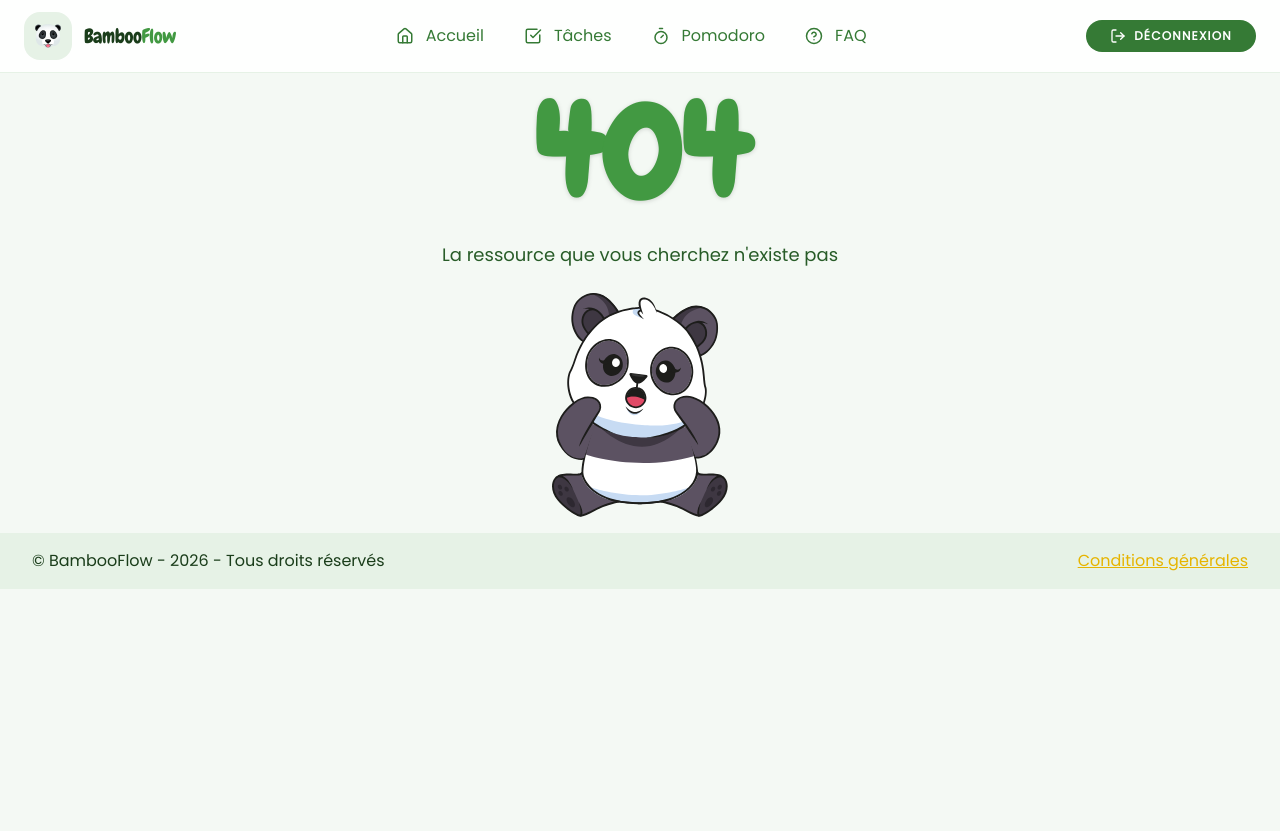
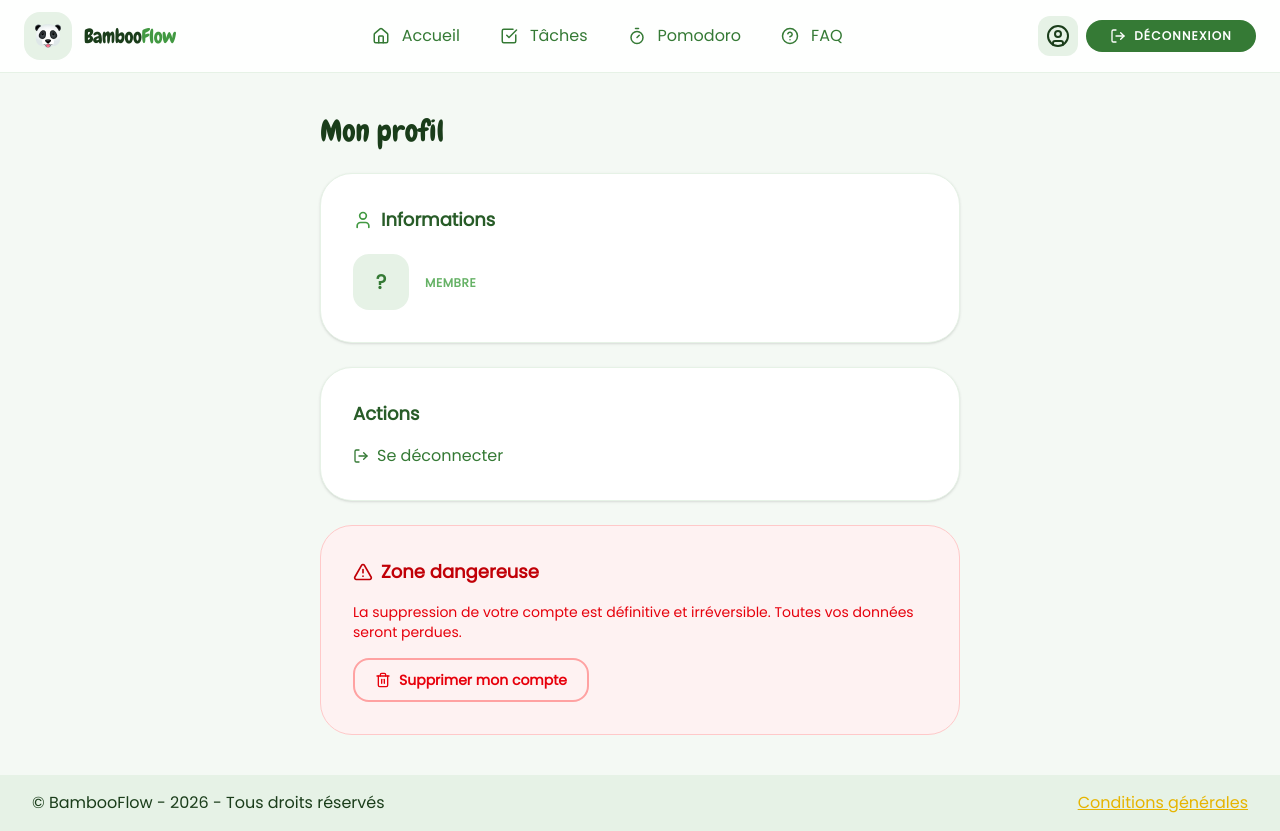
Before and after one commit to nabila-tamajnit/BambooFlow_frontend, a React (Vite) app: page /profile in a window 1280 px wide. Before the commit this address had no page. Before the commit the page ends 800 px from the top, so only its background shows below. Built offline with nearby package versions, Linux system fonts and the light colour scheme; sample sign-in values are in the browser's storage.

Commit message:
add a profile page to delete the account

```diff
--- a/src/layout/components/Header.jsx
+++ b/src/layout/components/Header.jsx
@@ -1,15 +1,14 @@
 import { useState } from 'react';
 import { useAtomValue } from 'jotai';
-import { NavLink } from "react-router"; // Utilise ton import actuel
+import { NavLink } from "react-router";
 import { isConnectAtom } from '../../atoms/auth.atom';
 import { BtnLogout } from '../../features/auth/components/BtnLogout';
-import { Menu, X, Home, CheckSquare, Timer, HelpCircle, LogIn, UserPlus } from "lucide-react";
+import { Menu, X, Home, CheckSquare, Timer, HelpCircle, LogIn, UserPlus, UserCircle } from "lucide-react";
 
 export const Header = () => {
     const [isOpen, setIsOpen] = useState(false);
     const isConnect = useAtomValue(isConnectAtom);
 
-    // Style commun pour les liens de navigation (desktop & mobile)
     const navLinkClass = ({ isActive }) =>
         `flex items-center gap-3 px-4 py-2 rounded-xl transition-all duration-200 font-medium ${
             isActive
@@ -53,7 +52,19 @@ export const Header = () => {
                             </NavLink>
                         </div>
                     ) : (
-                        <BtnLogout />
+                        <div className="flex items-center gap-2">
+                            {/* Lien vers le profil */}
+                            <NavLink
+                                to="/profile"
+                                className={({ isActive }) =>
+                                    `p-2 rounded-xl transition-all ${isActive ? 'bg-main-100 text-main-800' : 'text-main-500 hover:bg-main-50 hover:text-main-700'}`
+                                }
+                                aria-label="Mon profil"
+                            >
+                                <UserCircle size={24} />
+                            </NavLink>
+                            <BtnLogout />
+                        </div>
                     )}
                 </div>
 
@@ -63,7 +74,7 @@ export const Header = () => {
                 </button>
             </div>
 
-            {/* Menu Mobile Overlay */}
+            {/* Menu Mobile */}
             {isOpen && (
                 <div className="lg:hidden absolute top-full left-0 w-full bg-white border-b border-main-100 p-6 flex flex-col gap-2 shadow-2xl animate-in fade-in slide-in-from-top-4 duration-300">
                     <NavLink to="/" onClick={() => setIsOpen(false)} className={navLinkClass}><Home size={18}/> Accueil</NavLink>
@@ -81,7 +92,12 @@ export const Header = () => {
                             </NavLink>
                         </div>
                     ) : (
-                        <BtnLogout />
+                        <div className="flex flex-col gap-3">
+                            <NavLink to="/profile" onClick={() => setIsOpen(false)} className={navLinkClass}>
+                                <UserCircle size={18}/> Mon profil
+                            </NavLink>
+                            <BtnLogout />
+                        </div>
                     )}
                 </div>
             )}
--- /dev/null
+++ b/src/layout/pages/Profile.jsx
@@ -0,0 +1,147 @@
+import { useAtomValue, useSetAtom } from 'jotai';
+import { tokenAtom, roleAtom } from '../../atoms/auth.atom';
+import { jwtDecode } from 'jwt-decode';
+import { useState } from 'react';
+import { useNavigate } from 'react-router';
+import { User, ShieldCheck, AlertTriangle, Trash2, LogOut } from 'lucide-react';
+import authService from '../../services/auth.service';
+
+export const Profile = () => {
+    const token = useAtomValue(tokenAtom);
+    const role = useAtomValue(roleAtom);
+    const setToken = useSetAtom(tokenAtom);
+    const navigate = useNavigate();
+
+    const [showDeleteConfirm, setShowDeleteConfirm] = useState(false);
+    const [isDeleting, setIsDeleting] = useState(false);
+    const [deleteError, setDeleteError] = useState(null);
+
+    const decoded = token ? jwtDecode(token) : null;
+    const userId = decoded?.id;
+
+    const handleLogout = () => {
+        localStorage.removeItem('bamboo_token');
+        setToken(null);
+        navigate('/');
+    };
+
+    const handleDeleteAccount = async () => {
+        if (!userId) return;
+        setIsDeleting(true);
+        setDeleteError(null);
+        try {
+            await authService.deleteAccount(userId);
+            setToken(null);
+            navigate('/');
+        } catch (err) {
+            console.error(err);
+            setDeleteError('Impossible de supprimer le compte. Réessayez.');
+            setIsDeleting(false);
+        }
+    };
+
+    return (
+        <main className="max-w-2xl mx-auto px-4 py-10 space-y-6">
+
+            <h1 className="text-3xl font-chewy text-main-800">Mon profil</h1>
+
+            {/* ── Infos compte ──────────────────────────────────────────── */}
+            <section className="bg-white rounded-[2rem] border border-main-100 shadow-sm p-8 space-y-5">
+                <h2 className="text-lg font-bold text-main-700 flex items-center gap-2">
+                    <User size={20} className="text-main-500" />
+                    Informations
+                </h2>
+
+                <div className="flex items-center gap-4">
+                    <div className="w-14 h-14 rounded-2xl bg-main-100 text-main-600 flex items-center justify-center text-xl font-bold">
+                        {decoded ? `${decoded.firstname?.[0] ?? '?'}` : '?'}
+                    </div>
+                    <div>
+                        <p className="font-bold text-main-800 text-lg">
+                            {decoded?.firstname} {decoded?.lastname}
+                        </p>
+                        <span className={`text-xs font-bold uppercase tracking-wider flex items-center gap-1 mt-0.5
+                            ${role === 'Admin' ? 'text-secondary-500' : 'text-main-400'}`}>
+                            {role === 'Admin' && <ShieldCheck size={12} />}
+                            {role === 'Admin' ? 'Administrateur' : 'Membre'}
+                        </span>
+                    </div>
+                </div>
+            </section>
+
+            {/* ── Actions ───────────────────────────────────────────────── */}
+            <section className="bg-white rounded-[2rem] border border-main-100 shadow-sm p-8 space-y-4">
+                <h2 className="text-lg font-bold text-main-700">Actions</h2>
+
+                <button
+                    onClick={handleLogout}
+                    className="flex items-center gap-2 text-main-600 hover:text-main-800 font-medium transition-colors"
+                >
+                    <LogOut size={16} />
+                    Se déconnecter
+                </button>
+            </section>
+
+            {/* ── Zone danger ───────────────────────────────────────────── */}
+            <section className="bg-red-50 rounded-[2rem] border border-red-200 p-8 space-y-4">
+                <h2 className="text-lg font-bold text-red-700 flex items-center gap-2">
+                    <AlertTriangle size={20} />
+                    Zone dangereuse
+                </h2>
+
+                {!showDeleteConfirm ? (
+                    <div>
+                        <p className="text-red-600 text-sm mb-4">
+                            La suppression de votre compte est définitive et irréversible.
+                            Toutes vos données seront perdues.
+                        </p>
+                        <button
+                            onClick={() => setShowDeleteConfirm(true)}
+                            className="flex items-center gap-2 px-5 py-2.5 text-red-600 border-2 border-red-300 rounded-2xl font-bold text-sm hover:bg-red-100 transition-colors"
+                        >
+                            <Trash2 size={16} />
+                            Supprimer mon compte
+                        </button>
+                    </div>
+                ) : (
+                    <div className="space-y-4">
+                        <div className="flex items-start gap-3 bg-red-100 rounded-2xl p-4">
+                            <AlertTriangle size={18} className="text-red-500 shrink-0 mt-0.5" />
+                            <p className="text-red-700 text-sm font-medium">
+                                Êtes-vous sûr ? Cette action supprimera définitivement votre compte
+                                et toutes vos données.
+                            </p>
+                        </div>
+
+                        {deleteError && (
+                            <p className="text-red-600 text-sm font-medium">{deleteError}</p>
+                        )}
+
+                        <div className="flex gap-3">
+                            <button
+                                onClick={handleDeleteAccount}
+                                disabled={isDeleting}
+                                className="flex items-center gap-2 px-5 py-2.5 bg-red-600 text-white rounded-2xl font-bold text-sm hover:bg-red-700 transition-colors disabled:opacity-60"
+                            >
+                                {isDeleting ? (
+                                    <div className="w-4 h-4 border-2 border-white border-t-transparent rounded-full animate-spin" />
+                                ) : (
+                                    <Trash2 size={14} />
+                                )}
+                                {isDeleting ? 'Suppression...' : 'Oui, supprimer définitivement'}
+                            </button>
+                            <button
+                                onClick={() => { setShowDeleteConfirm(false); setDeleteError(null); }}
+                                disabled={isDeleting}
+                                className="px-5 py-2.5 border-2 border-red-300 text-red-600 rounded-2xl font-bold text-sm hover:bg-red-50 transition-colors"
+                            >
+                                Annuler
+                            </button>
+                        </div>
+                    </div>
+                )}
+            </section>
+
+        </main>
+    );
+};
```
Also changed, not shown: src/routes.jsx (+5 -7 lines).
